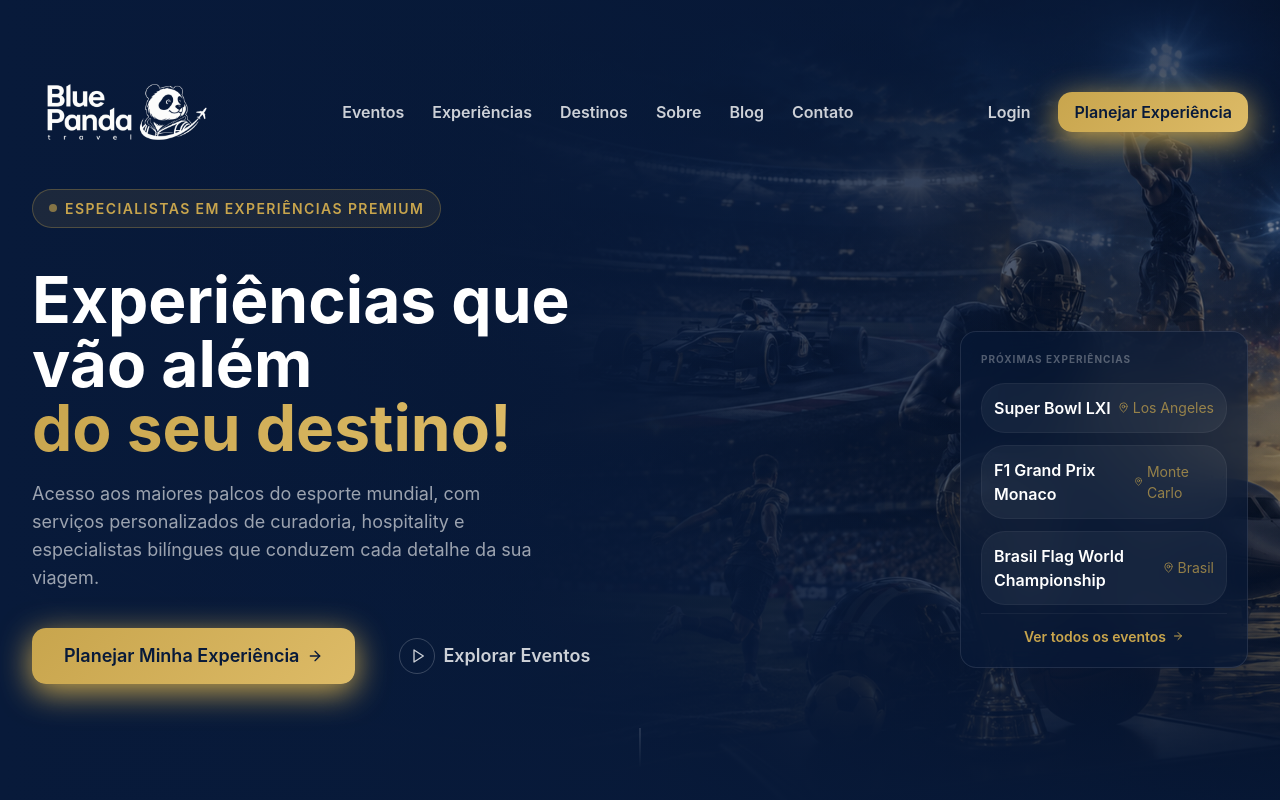
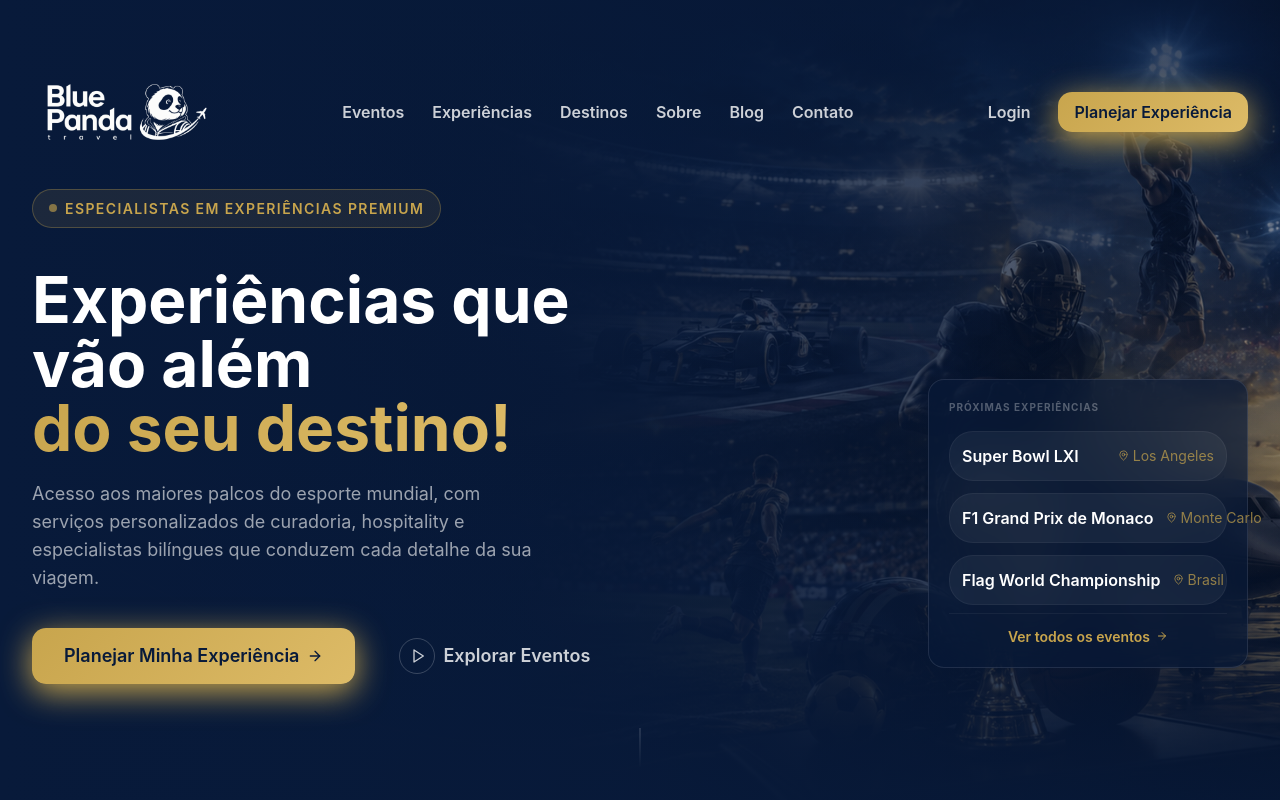
Before and after one commit to Brunoleoguilherme/blue-panda-plataform, a Next.js app: page / in a window 1280 px wide. Shown: the top 800 px of the page. Built offline with nearby package versions, Linux system fonts and the light colour scheme; a web font is replaced by a local one.

Commit message:
blog: nova imagem Champions League

```diff
--- a/components/sections/hero.tsx
+++ b/components/sections/hero.tsx
@@ -8,8 +8,8 @@
 
 const upcoming = [
   { label: "Super Bowl LXI", local: "Los Angeles" },
-  { label: "F1 Grand Prix Monaco", local: "Monte Carlo" },
-  { label: "Brasil Flag World Championship", local: "Brasil" },
+  { label: "F1 Grand Prix de Monaco", local: "Monte Carlo" },
+  { label: "Flag World Championship", local: "Brasil" },
 ];
 
 export function Hero() {
@@ -102,7 +102,7 @@
               transition={{ duration: 0.8, delay: 0.5 }}
               className="hidden lg:flex flex-col justify-end items-end h-full pb-4"
             >
-              <div className="w-72 rounded-2xl border border-white/10 bg-midnight/60 backdrop-blur-xl p-5 space-y-3">
+              <div className="w-80 rounded-2xl border border-white/10 bg-midnight/60 backdrop-blur-xl p-5 space-y-3">
                 <p className="text-[10px] font-bold text-white/30 uppercase tracking-widest mb-4">
                   Próximas experiências
                 </p>
@@ -112,10 +112,10 @@
                     initial={{ opacity: 0, x: 12 }}
                     animate={{ opacity: 1, x: 0 }}
                     transition={{ delay: 0.7 + i * 0.1 }}
-                    className="flex items-center justify-between p-3 rounded-xl bg-white/5 border border-white/5 hover:border-gold/20 transition-colors cursor-pointer"
+                    className="flex items-center justify-between gap-3 p-3 rounded-xl bg-white/5 border border-white/5 hover:border-gold/20 transition-colors cursor-pointer"
                   >
-                    <span className="text-sm font-semibold text-white">{ev.label}</span>
-                    <span className="flex items-center gap-1 text-xs text-gold/70">
+                    <span className="text-sm font-semibold text-white whitespace-nowrap">{ev.label}</span>
+                    <span className="flex items-center gap-1 text-xs text-gold/70 whitespace-nowrap flex-shrink-0">
                       <MapPin size={11} /> {ev.local}
                     </span>
                   </motion.div>
--- a/lib/blog-data.ts
+++ b/lib/blog-data.ts
@@ -140,7 +140,7 @@
       <p>Nossos pacotes incluem ingressos em áreas premium, hotel boutique em Budapeste, transfer ao estádio e suporte de um especialista bilíngue durante toda a experiência. Entre em contato e garanta seu lugar na final.</p>
     `,
     categoria: "experiencias",
-    imagem: "/images/hero-champions.jpg",
+    imagem: "/images/blog-champions.jpg",
     autor: "Blue Panda",
     autorFoto: "https://images.unsplash.com/photo-1507003211169-0a1dd7228f2d?q=80&w=100",
     publicadoEm: "2026-04-18",
```
Also changed, not shown: 1 other file (tests, documents, lock files or other folders).
